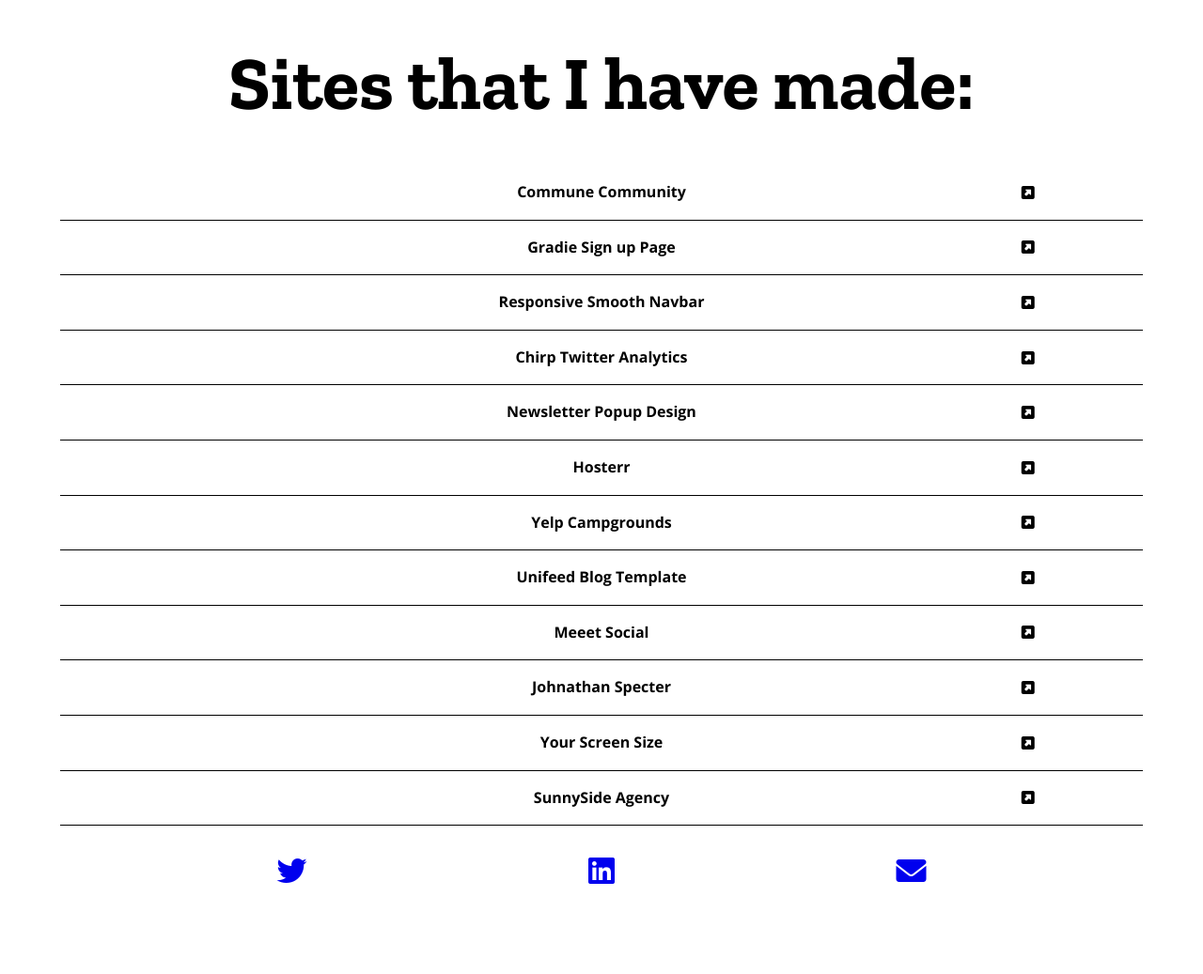
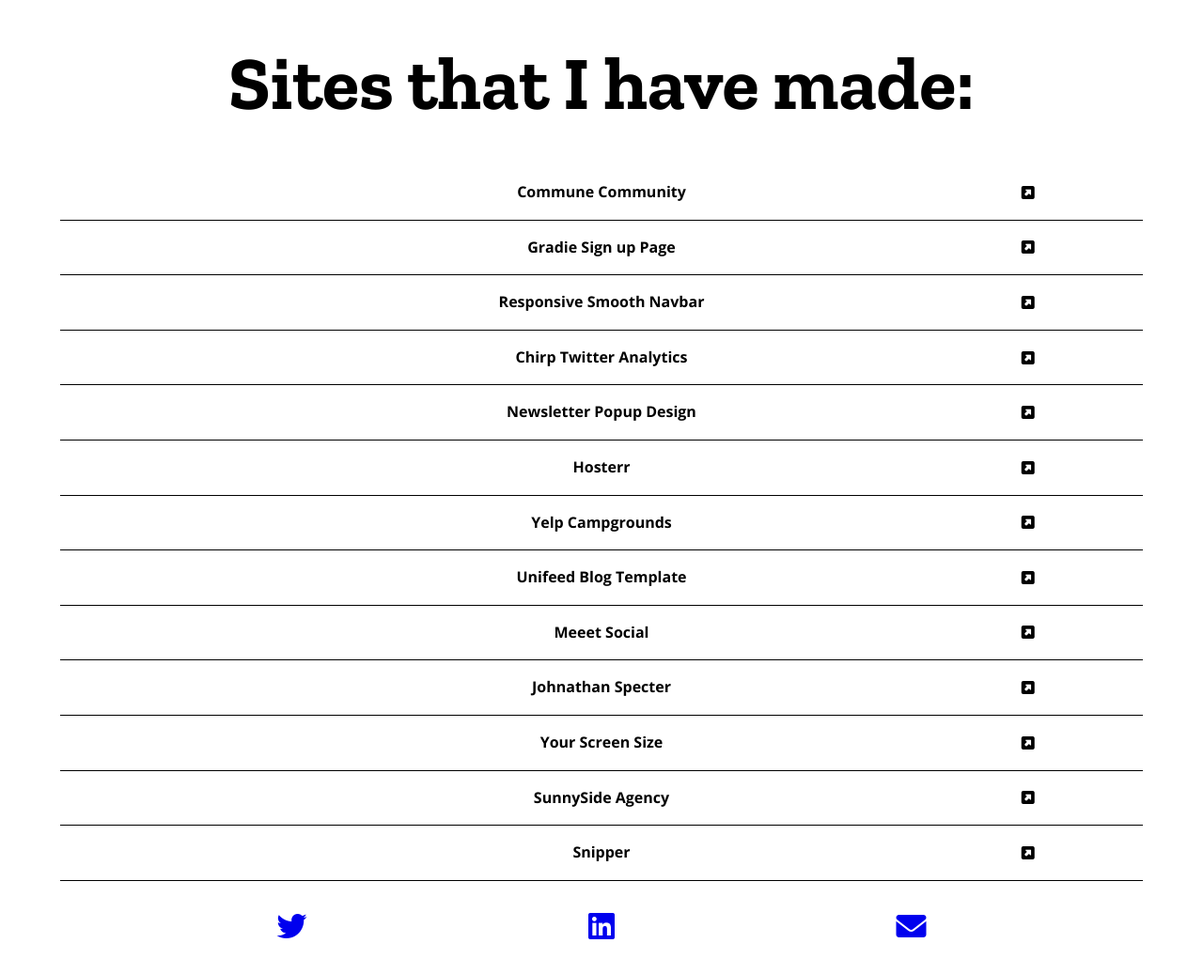
Before and after one commit to muda2bir/sites-made, a plain HTML site: page index.html in a window 1280 px wide. Shown: the whole page at 94% size. Before the commit the page ends 979 px from the top, so only its background shows below. Drawn offline with nearby package versions, Linux system fonts and the light colour scheme; a script that the page names is missing.

Commit message:
item addition

```diff
--- a/index.html
+++ b/index.html
@@ -122,6 +122,14 @@
               >SunnySide Agency<i class="fas fa-external-link-square-alt"></i
             ></a>
           </li>
+          <li>
+            <a
+              href="https://snipper-snippet.netlify.app/"
+              target="_blank"
+              class="main-link"
+              >Snipper<i class="fas fa-external-link-square-alt"></i
+            ></a>
+          </li>
         </ul>
       </div>
       <div class="profile-container">
```
